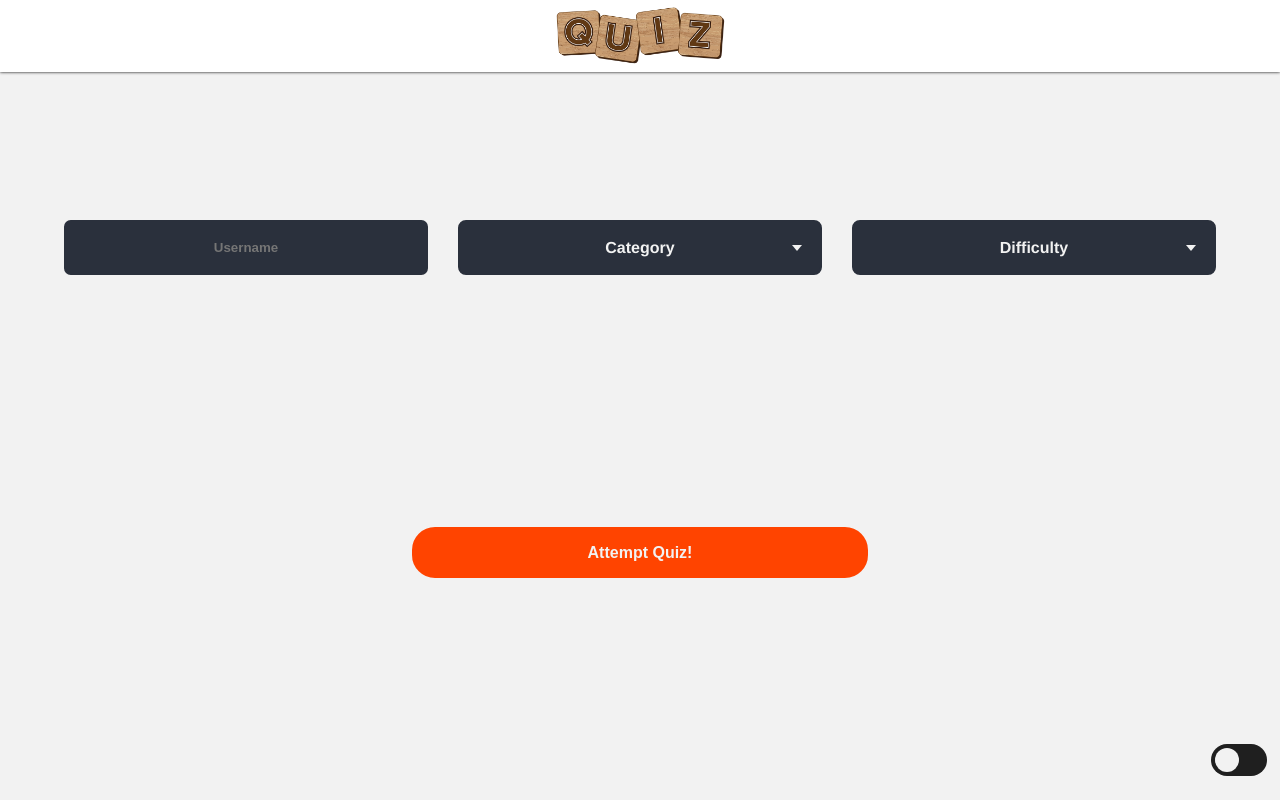
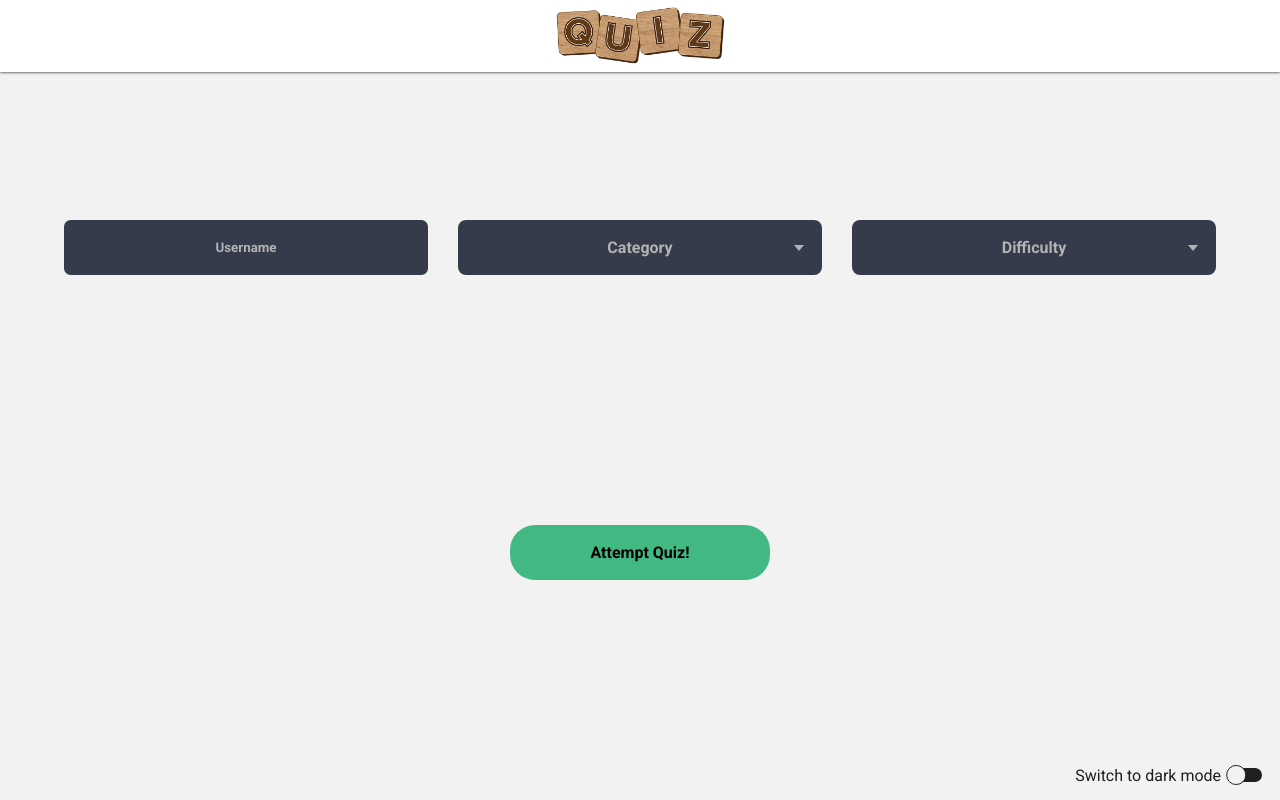
Before and after one commit to Sasho32/quiz_app, a React (Create React App) app: page / in a window 1280 px wide. Built offline with nearby package versions, Linux system fonts and the light colour scheme.

Commit message:
color changes

```diff
--- a/public/index.html
+++ b/public/index.html
@@ -8,6 +8,14 @@
             name="description"
             content="Web site created using create-react-app"
         />
+        <!-- font -->
+        <link rel="preconnect" href="https://fonts.googleapis.com" />
+        <link rel="preconnect" href="https://fonts.gstatic.com" crossorigin />
+        <link
+            href="https://fonts.googleapis.com/css2?family=Roboto:ital,wght@0,100;0,300;0,400;0,500;0,700;0,900;1,100;1,300;1,400;1,500;1,700;1,900&display=swap"
+            rel="stylesheet"
+        />
+        <!-- font -->
         <!--
       manifest.json provides metadata used when your web app is installed on a
       user's mobile device or desktop. See https://developers.google.com/web/fundamentals/web-app-manifest/
--- a/src/App.scss
+++ b/src/App.scss
@@ -4,23 +4,18 @@ div#theme {
     --header-bg: hsl(0, 0%, 100%);
     --header-shadow: hsl(0, 0%, 0%);
     --primary-bg: hsl(0, 0%, 95%);
-    --secondary-bg: hsl(16, 100%, 50%);
+    --secondary-bg: rgb(66, 184, 131);
     --primary-text-cl: hsl(0, 0%, 12%);
-    --question-bg: hsl(190, 50%, 60%);
+    --question-bg: hsl(190, 50%, 55%);
     --question-bg-hover: hsl(190, 50%, 40%);
-    --correct-bg: hsl(111, 100%, 54%);
-    --incorrect-bg: hsl(0, 100%, 54%);
+    --correct-bg: rgb(66, 184, 131);
+    --incorrect-bg: rgb(237, 67, 55);
 
     &.dark {
-        --header-bg: hsl(0, 0%, 10%);
+        --header-bg: hsl(0, 0%, 14%);
         --header-shadow: hsl(0, 0%, 35%);
-        --primary-bg: hsl(0, 0%, 12%);
-        --secondary-bg: hsl(60, 53%, 61%);
+        --primary-bg: hsl(0, 0%, 11%);
         --primary-text-cl: hsl(0, 0%, 95%);
-        --question-bg: hsl(240, 60%, 60%);
-        --question-bg-hover: hsl(240, 60%, 40%);
-        --correct-bg: hsl(111, 100%, 30%);
-        --incorrect-bg: hsl(0, 100%, 30%);
     }
 }
 
@@ -32,3 +27,18 @@ div#theme {
     @include flex-box();
     font-family: Helvetica, sans-serif;
 }
+
+h1,
+h2,
+h3 {
+    line-height: 1.2;
+    letter-spacing: -1.6px;
+}
+
+@media (width < 1000px) {
+    h1,
+    h2,
+    h3 {
+        letter-spacing: -1px;
+    }
+}
--- a/src/components/CurrentQuestion.scss
+++ b/src/components/CurrentQuestion.scss
@@ -69,7 +69,9 @@ div.current-question-container {
             }
 
             span {
-                color: var(--primary-text-cl);
+                // color: var(--primary-text-cl);
+                color: hsl(0, 0%, 12%);
+                // сетвам го експлицитно, защото има приложен стил на един от родителските дивове, който се сменя според темата и да не се трие да не счупи цвета на друго дете
                 text-align: center;
                 font-size: clamp(0.8rem, 2.5vw, 1.2rem);
                 position: absolute;
--- a/src/components/Dropdown.scss
+++ b/src/components/Dropdown.scss
@@ -2,17 +2,17 @@
 
 div.select {
     position: relative;
-    background-color: hsl(222, 17%, 20%);
-    font-weight: bold;
+    background-color: hsl(222, 17%, 25%);
+    font-weight: 700;
     @include flex-box();
-    border: 0.125rem hsl(222, 17%, 20%) solid;
     border-radius: 0.5em;
     padding: 1rem;
     cursor: pointer;
     transition: background-color 0.3s;
+    color: var(--_text-cl);
 
     &:hover {
-        background-color: hsl(220, 13%, 23%);
+        background-color: hsl(222, 17%, 20%);
     }
 
     .caret {
@@ -23,6 +23,7 @@ div.select {
         transition: 0.3s;
         position: absolute;
         right: 5%;
+        color: var(--_text-cl);
 
         &.caret-rotate {
             transform: rotate(180deg);
@@ -35,14 +36,14 @@ div.select {
     }
 
     ul.menu {
-        color: hsl(0, 0%, 70%);
+        color: var(--_text-cl);
         position: absolute;
         width: 100%;
         top: 110%;
         box-sizing: border-box;
         list-style: none;
         padding: 0.2em 0.5em;
-        background-color: hsl(220, 13%, 23%);
+        background-color: hsl(222, 17%, 25%);
         border: 0.125rem hsl(222, 11%, 24%) solid;
         box-shadow: 0 0.5em 1em rgba(0, 0, 0, 0.2);
         border-radius: 0.5em;
@@ -63,10 +64,12 @@ div.select {
             border-radius: 0.5em;
             cursor: pointer;
             &:hover {
-                background-color: hsl(224, 12%, 19%);
+                // background-color: hsl(224, 12%, 19%);
+                background-color: hsl(222, 17%, 20%);
             }
             &.active {
-                background-color: hsl(231, 9%, 15%);
+                // background-color: hsl(231, 9%, 15%);
+                background-color: hsl(222, 17%, 20%);
             }
         }
     }
--- a/src/components/Form.scss
+++ b/src/components/Form.scss
@@ -1,6 +1,8 @@
 @import '../styles/mixins';
 
 .form-container {
+    --_text-cl: hsl(0, 0%, 70%);
+
     width: clamp(18.75rem, 90vw, 87.5rem);
     @include flex-box(center, center, 15.625rem, column);
 
@@ -11,7 +13,7 @@
 
         > input,
         div.select {
-            color: hsl(0, 0%, 95%);
+            color: var(--_text-cl);
             flex-grow: 1;
             flex-shrink: 1;
             flex-basis: 100%;
@@ -22,20 +24,24 @@
 
         input {
             text-align: center;
-            background-color: hsl(222, 17%, 20%);
-            font-weight: bold;
-            border: 0.125rem hsl(222, 17%, 20%) solid;
+            background-color: hsl(222, 17%, 25%);
+
+            font-weight: 700;
+            border: none;
             border-radius: 0.5em;
             padding: 1rem;
             outline: none;
 
+            &::placeholder {
+                color: var(--_text-cl);
+            }
+
             &:focus {
-                border: 0.125rem var(--secondary-bg) solid;
                 box-shadow: 0 0 0.8em var(--secondary-bg);
             }
 
             &:hover {
-                background-color: #323741;
+                background-color: hsl(222, 17%, 20%);
 
                 &:not(:focus) {
                     cursor: pointer;
@@ -46,15 +52,17 @@
 
     button {
         border-radius: 1.5625rem;
-        width: 40%;
+        // width: 40%;
+        padding: 1rem 5rem;
         max-width: 56.25rem;
         height: 3.4375rem;
 
-        color: var(--primary-bg);
+        // color: var(--primary-bg);
         background-color: var(--secondary-bg);
-        border: 0.125rem solid var(--primary-bg);
+        // border: 0.125rem solid var(--primary-bg);
+        border: none;
         font-size: 1em;
-        font-weight: bold;
+        font-weight: 700;
         transition: border-color 300ms;
 
         &:hover {
@@ -80,9 +88,5 @@
                 max-width: 90%; // защото иначе отстава онзи rule отгоре max-width: 31.25rem
             }
         }
-
-        button {
-            width: 90%;
-        }
     }
 }
--- a/src/components/Modal.scss
+++ b/src/components/Modal.scss
@@ -29,8 +29,7 @@ div.modal-background {
         }
 
         h1 {
-            color: hsl(0, 0%, 78%);
-            color: #000;
+            color: hsl(0, 0%, 12%);
 
             text-align: center;
         }
--- a/src/components/QuizFooter.scss
+++ b/src/components/QuizFooter.scss
@@ -10,7 +10,7 @@ div.question-footer {
     }
 
     button#quit-button {
-        color: var(--primary-bg);
+        color: hsl(0, 0%, 12%);
         font-weight: bold;
         padding: 0.625rem 1.875rem;
         border: none;
--- a/src/components/Result.jsx
+++ b/src/components/Result.jsx
@@ -14,7 +14,8 @@ function Result({ statistics: { correctAnswers, hintsLeft } }) {
         <div className="results">
             <h1>CONGRATS, {username}!</h1>
             <h2>
-                Your result: {` ${((correctAnswers / 10) * 100).toFixed(2)}%`}
+                Your result:{' '}
+                <span>{` ${((correctAnswers / 10) * 100).toFixed(2)}%`}</span>
             </h2>
             <div className="answers">
                 <span
--- a/src/components/ThemeSwitcher.jsx
+++ b/src/components/ThemeSwitcher.jsx
@@ -1,14 +1,21 @@
+import { useState } from 'react';
 import './ThemeSwitcher.scss';
 
 function ThemeSwitcher() {
+    const [theme, setTheme] = useState('light');
+
     function changeHandler(e) {
         const divTheme = e.target.closest('div#theme');
         const labelSwitcher = e.target.closest('label#switcher');
 
-        [divTheme, labelSwitcher].forEach(el => el.classList.toggle('dark'));
+        divTheme.classList.toggle('dark');
+        labelSwitcher.classList.toggle('dark');
+
+        setTheme(prev => (prev === 'light' ? 'dark' : 'light'));
     }
     return (
         <label id="switcher">
+            <span>Switch to {theme === 'light' ? 'dark' : 'light'} mode</span>
             <input type="checkbox" onChange={changeHandler} />
         </label>
     );
--- a/src/components/ThemeSwitcher.scss
+++ b/src/components/ThemeSwitcher.scss
@@ -9,27 +9,36 @@ label#switcher {
 
     background-color: var(--primary-text-cl);
     @include flex-box(flex-start, center);
-    width: 10%;
-    max-width: 3rem;
-    aspect-ratio: 2 / 1;
-    padding: 0.25rem;
+    width: 1.7rem;
+    height: 0.9rem;
+    // aspect-ratio: 1.7 / 1;
+    // padding: 0.15rem;
     transition: 0.4s;
     position: absolute;
-    bottom: 3%;
-    right: 1%;
+    bottom: 1.1rem;
+    right: 1.1rem;
     cursor: pointer;
     border-radius: 1.25rem;
 
     &::before {
         content: '';
-        width: 50%;
-        aspect-ratio: 1 / 1;
+        width: 1.1rem;
+        height: 1.1rem;
         background-color: var(--primary-bg);
         transition: 0.4s;
         border-radius: 50%;
+        border: 1px solid var(--primary-text-cl);
+        transform: translateX(-0.55rem);
     }
 
     &.dark::before {
-        transform: translateX(100%);
+        transform: translateX(1rem);
+    }
+
+    > span {
+        position: absolute;
+        width: 160px;
+        transform: translateX(-100%);
+        color: var(--primary-text-cl);
     }
 }
--- a/src/index.scss
+++ b/src/index.scss
@@ -1,4 +1,5 @@
 * {
     margin: 0;
     padding: 0;
+    font-family: 'Roboto', sans-serif;
 }
```
Also changed, not shown: src/components/Result.scss (+19 -9 lines).
